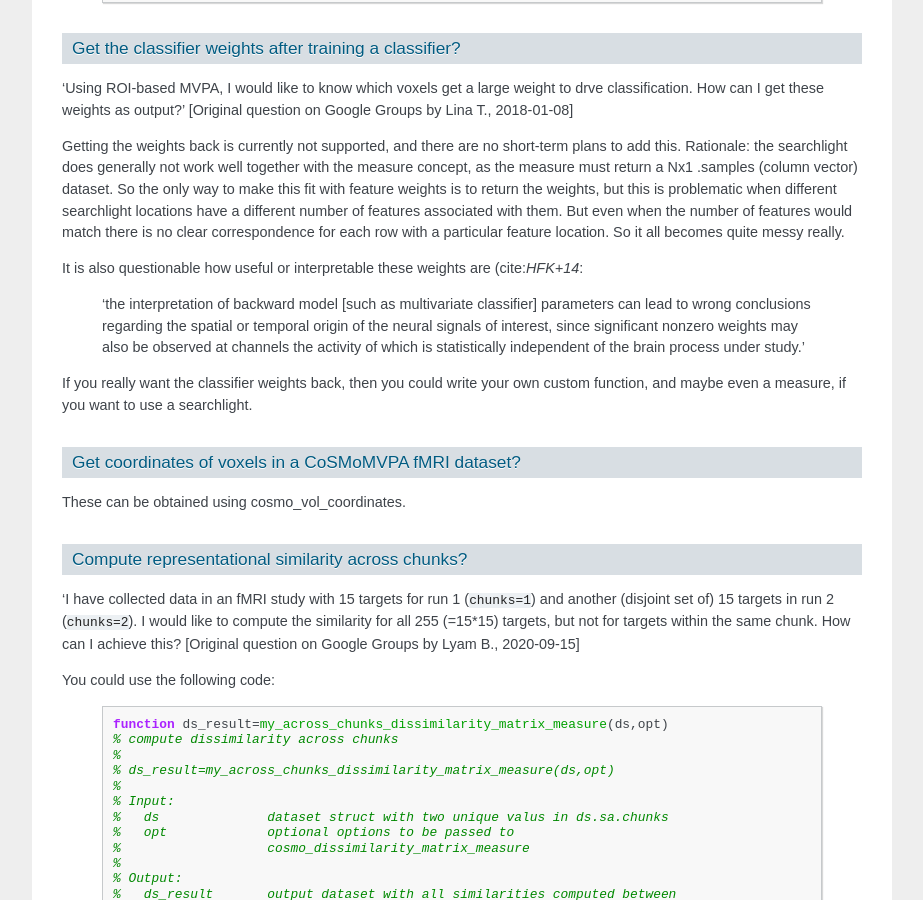
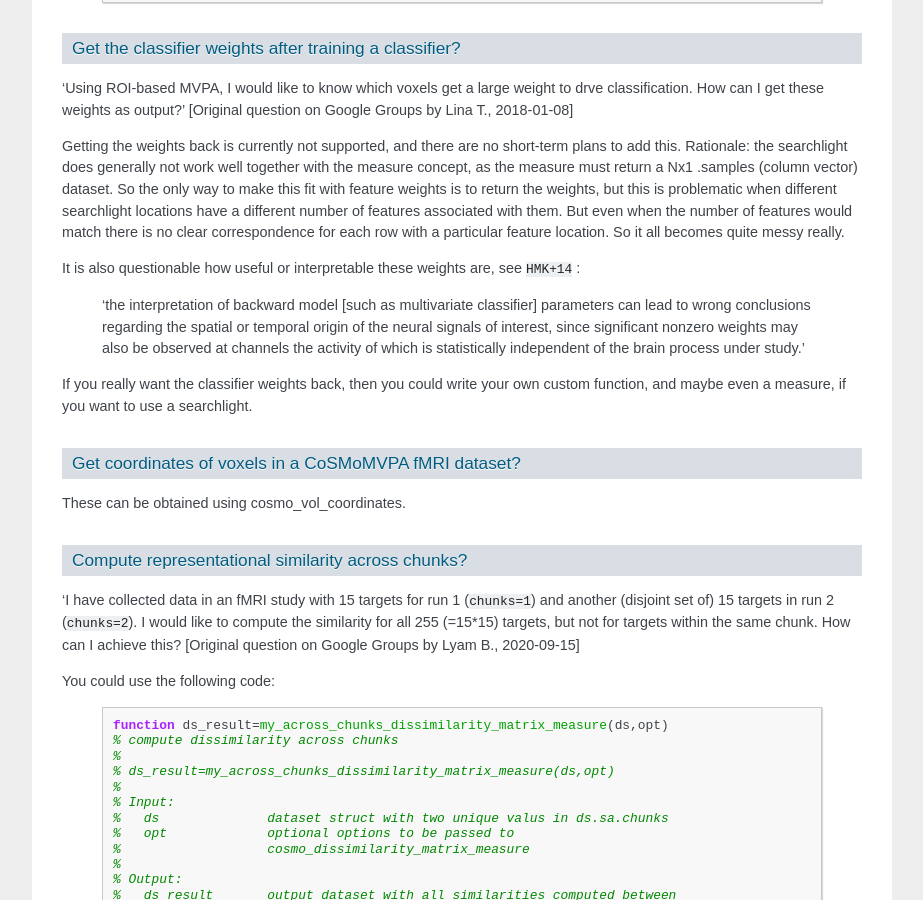
Before and after one commit to CoSMoMVPA/CoSMoMVPA, a Sphinx documentation site: the page built from doc/source/faq.rst, in a window 1280 px wide and 900 px high, scrolled down 34693 px. Shown: the whole window, without its empty margins (198-1121 px from the left). Built offline with Sphinx 7.4.7, drawn with Linux system fonts in a browser that asks for light colours; pages that are not in the unit, such as notebooks, are missing from menus; cross-references to code outside the pages are shown as plain code.

Commit message:
DOC+FAQ: minor improvements

```diff
--- a/doc/source/cimec2016_intro.rst
+++ b/doc/source/cimec2016_intro.rst
@@ -385,7 +385,7 @@ MEG Exercises - deadline 23:59, 15 June 2016
         #) Lowpass filter the raw data with a cut-off frequency of 40 Hz.
         #) Reject trials and/or channels that show artifacts (use ft_rejectvisual). Comment what you see and how you deciced to remove trials/channels. Although magnetometers show higher magnetic activity than gradiometers the amplitudes are lower because the magnetic flux is divided by the distance of the two gradiometer coils. Therefore gradiometer values are 25 times higher than magnetometer values. Using ft_visualreject, set cfg.magscale to 25.
         #) Do the time-locked analysis with respect to stimulus presentation for all the different conditions. Plot the evoked responses summarized across all channels for the different conditions. In particular, plot the different stimulation conditions in different subplots. In each subplot, the evoked responses for detected and not-detected stimuli.
-        # ) Plot the topography at different peak latencies. For the different stimuli
+        #) Plot the topography at different peak latencies. For the different stimuli
 
 
 #) Time-frequency analysis
@@ -395,9 +395,9 @@ MEG Exercises - deadline 23:59, 15 June 2016
         #) Define trials with a prestimulus interval and a poststimulus interval of 2 s each.
         #) Lowpass filter the raw data with a cutoff frequency at 40 Hz.
         #) Reject trials and/or channels that show artifacts (use ft_rejectvisual). Comment what you see and how you deciced to remove trials/channels.
-        Although magnetometers show higher magnetic activity than gradiometers the amplitudes are lower because the magnetic flux is divided by the distance of the two gradiometer coils. Therefore gradiometer values are 25 times higher than magnetometer values. Using ft_visualreject, set cfg.magscale to 25.
+        #) Although magnetometers show higher magnetic activity than gradiometers the amplitudes are lower because the magnetic flux is divided by the distance of the two gradiometer coils. Therefore gradiometer values are 25 times higher than magnetometer values. Using ft_visualreject, set cfg.magscale to 25.
         #) Perform two different analyses:  first a time-frequency analysis and then a spectral analysis. Focus on the baseline period.
-        Compare detected stimuli versus not-detected stimuli. Since the number of trials is critical for the power make sure that you analyze the same number of trials for both conditions.
+        #) Compare detected stimuli versus not-detected stimuli. Since the number of trials is critical for the power make sure that you analyze the same number of trials for both conditions.
 
 
 #) Source analysis
--- a/doc/source/faq.rst
+++ b/doc/source/faq.rst
@@ -1748,7 +1748,7 @@ Get the classifier weights after training a classifier?
 
 Getting the weights back is currently not supported, and there are no short-term plans to add this. Rationale: the searchlight does generally not work well together with the measure concept, as the measure must return a Nx1 .samples (column vector) dataset. So the only way to make this fit with feature weights is to return the weights, but this is problematic when different searchlight locations have a different number of features associated with them. But even when the number of features would match there is no clear correspondence for each row with a particular feature location. So it all becomes quite messy really.
 
-It is also questionable how useful or interpretable these weights are (cite:`HFK+14`:
+It is also questionable how useful or interpretable these weights are, see :cite:`HMK+14` :
 
     'the interpretation of backward model [such as multivariate classifier] parameters can lead to wrong conclusions regarding the spatial or temporal origin of the neural signals of interest, since significant nonzero weights may also be observed at channels the activity of which is statistically independent of the brain process under study.'
 
--- a/doc/source/nmsm2019.rst
+++ b/doc/source/nmsm2019.rst
@@ -4,7 +4,7 @@
 .. _nmsm2019:
 
 NMSM 2019, Noesselt’s lab 3rd Modelling Symposium, University of Magdeburg
-=========================================================================
+==========================================================================
 Noesselt’s lab 3rd Modelling Symposium, University of Magdeburg
 
 *presented by Nick Oosterhof*
--- a/doc/source/references.bib
+++ b/doc/source/references.bib
@@ -80,7 +80,7 @@ pages = {3},
 cosmomvpa-summary="PyMVPA applied to analysis of fMRI, MEEG and electrophysiological data"
 }
 
-@article{HFK+14,
+@article{HMK+14,
   title={On the interpretation of weight vectors of linear models in multivariate neuroimaging},
   author={Haufe, Stefan and Meinecke, Frank and G{\"o}rgen, Kai and D{\"a}hne, Sven and Haynes, John-Dylan and Blankertz, Benjamin and Bie{\ss}mann, Felix},
   journal={Neuroimage},
```
